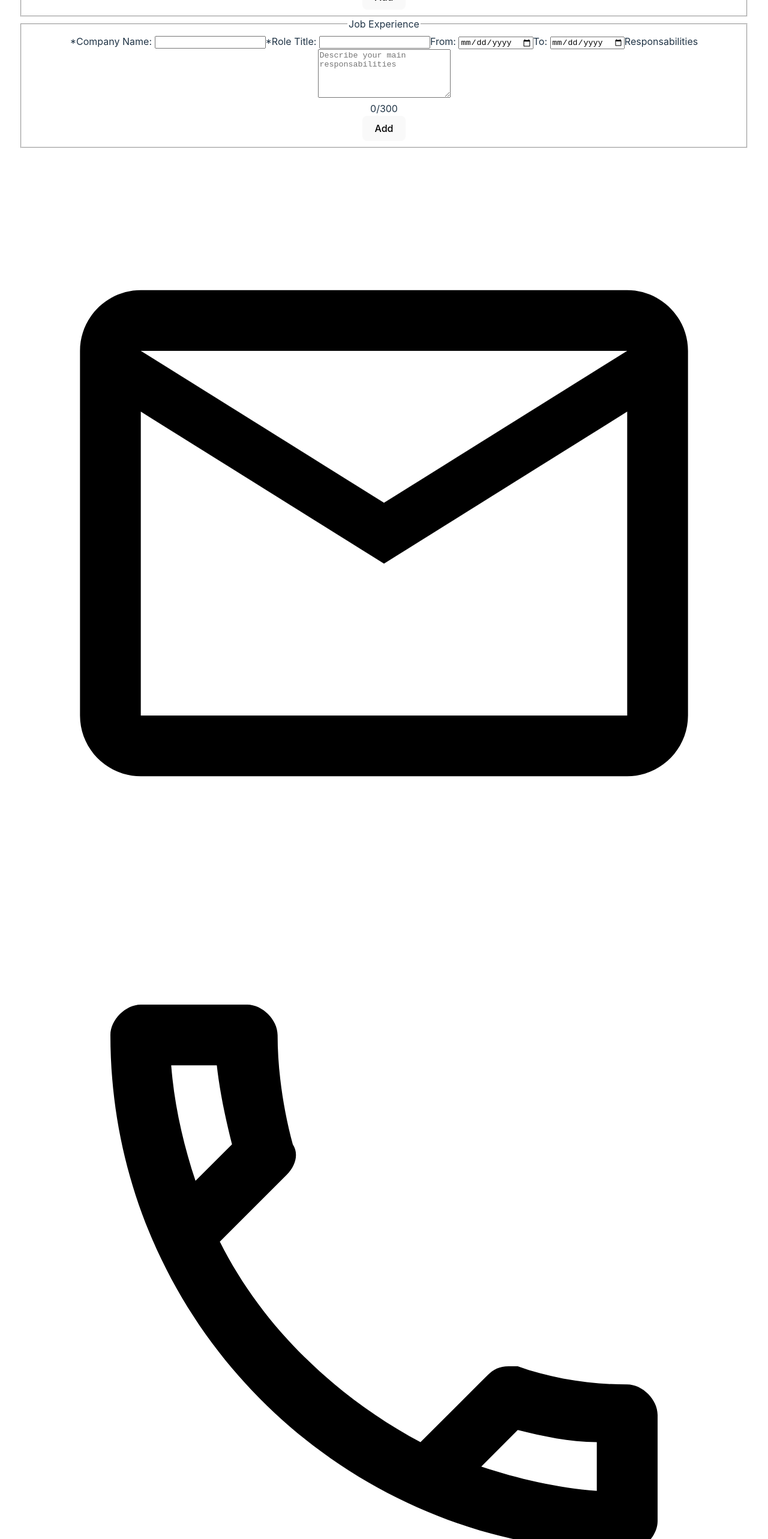
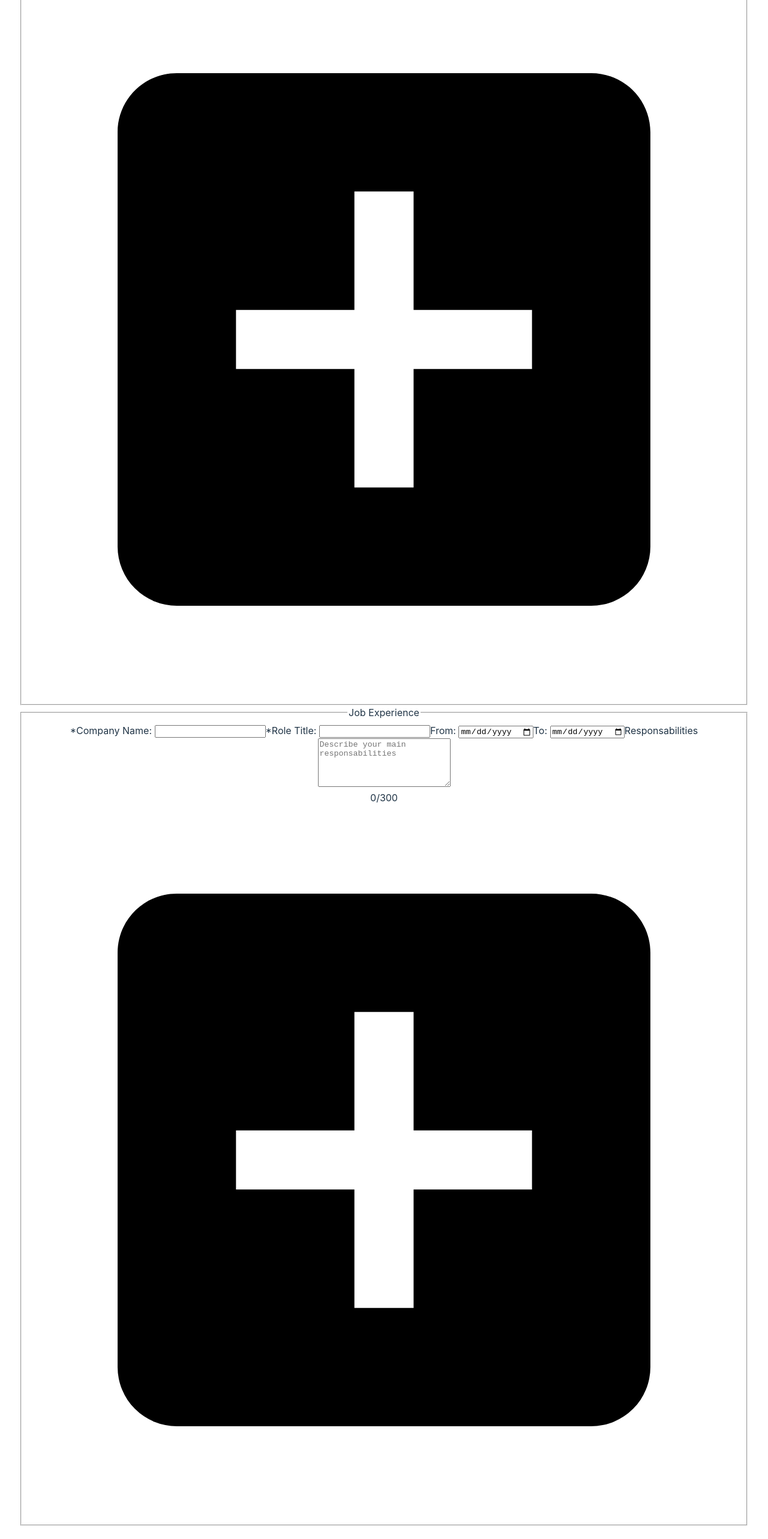
Before and after one commit to GreyTearsDev/cv-application, a React (Vite) app: page / in a window 1280 px wide. Shown: the part 234-2800 px from the top of the page at 60% size. Built offline with nearby package versions, Linux system fonts and the light colour scheme.

Commit message:
refactor: Refactor components to use SVG for add icon and delete 'button.jsx' as it's no longer used

```diff
--- a/src/components/button.jsx
+++ /dev/null
@@ -1,11 +0,0 @@
-import PropTypes from "prop-types";
-
-export default function Button({ type, onClick, text }) {
-  return <button type={type} onClick={onClick}>{text}</button>;
-}
-
-Button.propTypes = {
-  type: PropTypes.string,
-  onClick: PropTypes.func,
-  text: PropTypes.string,
-};
--- a/src/components/card.jsx
+++ b/src/components/card.jsx
@@ -13,7 +13,7 @@ export default function Card({ name, roleOrField, id, dateStart, dateEnd, onClic
       >
         <title>trash-can-outline</title>
         <path d="M9,3V4H4V6H5V19A2,2 0 0,0 7,21H17A2,2 0 0,0 19,19V6H20V4H15V3H9M7,6H17V19H7V6M9,8V17H11V8H9M13,8V17H15V8H13Z" />
-      </svg>{" "}
+      </svg>
       <h3>{name}</h3>
       <h4>{roleOrField}</h4>
       <div className="card__date">
--- a/src/components/form-educational-background.jsx
+++ b/src/components/form-educational-background.jsx
@@ -1,7 +1,6 @@
 import PropTypes from "prop-types";
 import { useState } from "react";
 import SchoolFactory from "../data/schoolFactory";
-import Button from "./button";
 import InputField from "./input-field";
 
 export default function FormEducationalBackground({ setUser }) {
@@ -68,7 +67,10 @@ export default function FormEducationalBackground({ setUser }) {
           setIsSubmitted={setIsSubmitted}
         />
       </div>
-      <Button type="button" text="Add" onClick={handleAddClick} />
+      <svg className="icon" onClick={handleAddClick} xmlns="http://www.w3.org/2000/svg" viewBox="0 0 24 24">
+        <title>plus-box</title>
+        <path d="M17,13H13V17H11V13H7V11H11V7H13V11H17M19,3H5C3.89,3 3,3.89 3,5V19A2,2 0 0,0 5,21H19A2,2 0 0,0 21,19V5C21,3.89 20.1,3 19,3Z" />
+      </svg>
     </>
   );
 }
--- a/src/components/form-job-experience.jsx
+++ b/src/components/form-job-experience.jsx
@@ -1,7 +1,6 @@
 import PropTypes from "prop-types";
 import { useState } from "react";
 import ExperienceFactory from "../data/experienceFactory";
-import Button from "./button";
 import InputField from "./input-field";
 
 export default function FormJobExperience({ setUser }) {
@@ -84,7 +83,10 @@ export default function FormJobExperience({ setUser }) {
           <div>{characterCount}/300</div>
         </label>
       </div>
-      <Button type="button" text="Add" onClick={handleAddClick} />
+      <svg className="icon" onClick={handleAddClick} xmlns="http://www.w3.org/2000/svg" viewBox="0 0 24 24">
+        <title>plus-box</title>
+        <path d="M17,13H13V17H11V13H7V11H11V7H13V11H17M19,3H5C3.89,3 3,3.89 3,5V19A2,2 0 0,0 5,21H19A2,2 0 0,0 21,19V5C21,3.89 20.1,3 19,3Z" />
+      </svg>
     </>
   );
 }
```
